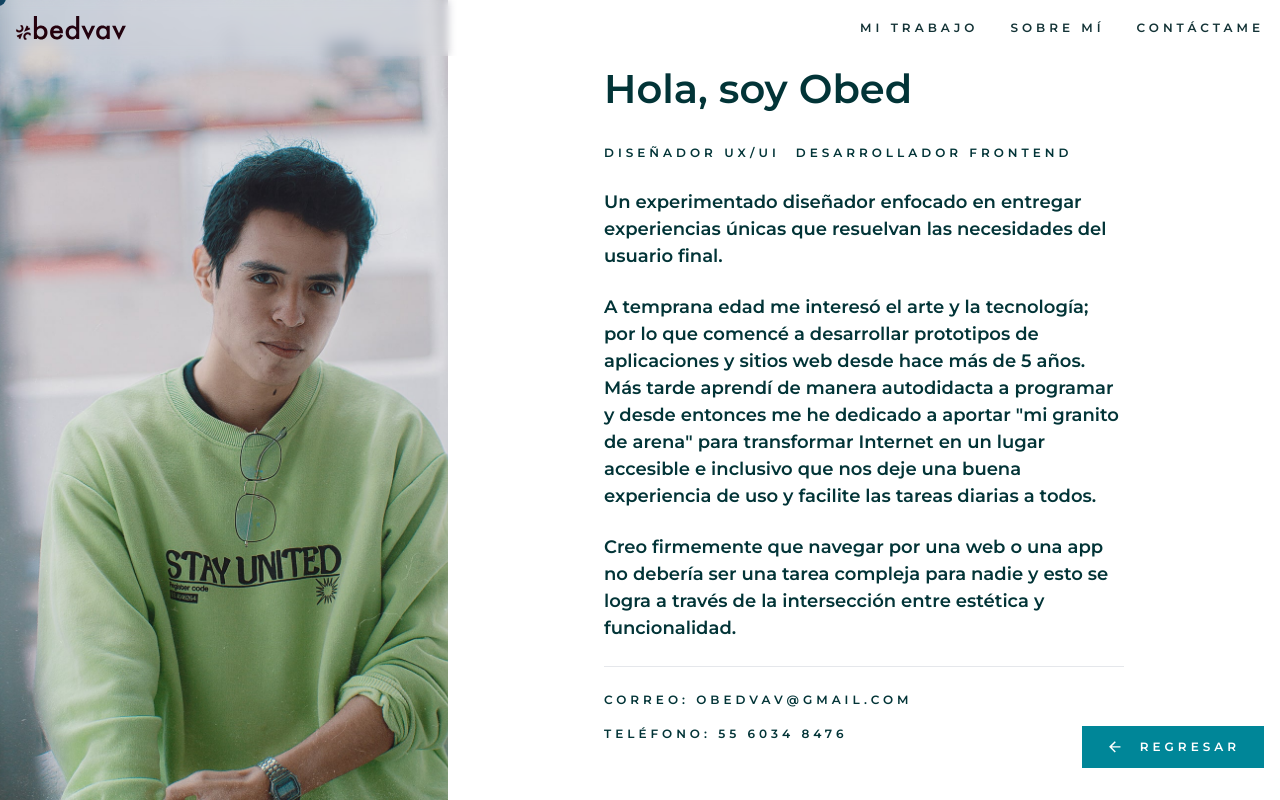
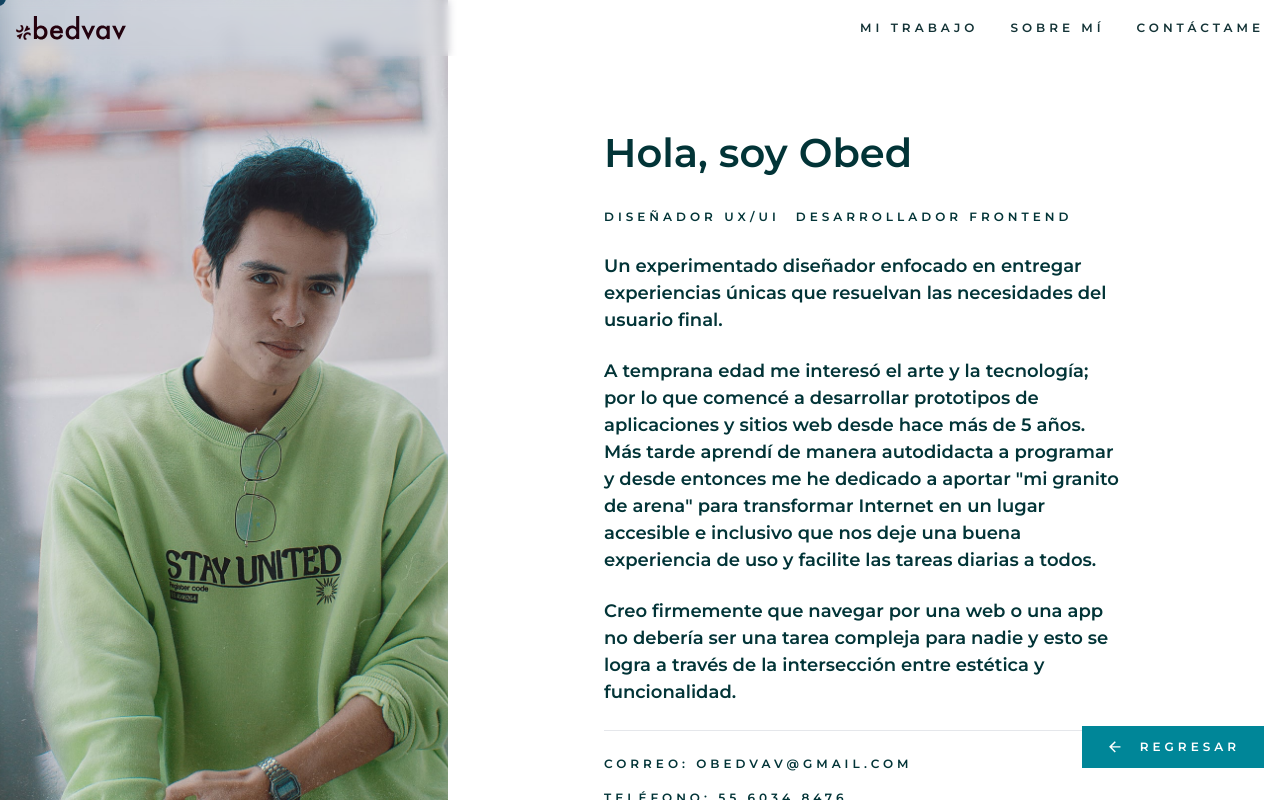
Before and after one commit to obeskay/obedvav-portfolio, a Next.js app: page /me in a window 1280 px wide. Built offline with nearby package versions, Linux system fonts and the light colour scheme.

Commit message:
cambios en el espaciado de la sección me

```diff
--- a/pages/me.tsx
+++ b/pages/me.tsx
@@ -74,7 +74,7 @@ const me = () => {
             </motion.div>
           </AnimatePresence>
 
-          <motion.div className="w-full md:max-h-[100%] md:overflow-y-scroll flex justify-center p-[1rem] md:p-[4rem] md:pl-0">
+          <motion.div className="w-full md:max-h-[100%] md:overflow-y-scroll flex justify-center p-[1rem] md:p-[4rem] md:py-[8rem] md:pl-0">
             <motion.div className="max-w-[520px] space-y-[1.5rem] text-lg">
               <TextReveal className="text-3xl">Hola, soy Obed </TextReveal>
 
@@ -111,19 +111,21 @@ const me = () => {
                 intersección entre estética y funcionalidad.
               </motion.p>
               <motion.hr variants={itemAnimation} />
-              <motion.div className="space-y-[1rem] pb-[4rem]">
-                <motion.p
+              <motion.div className="space-y-[1rem] pb-[4rem] md:pb-[8rem]">
+                <motion.a
+                  href="mailto:obedvav@gmail.com"
                   variants={itemAnimation}
-                  className="text-sm spaced-text"
+                  className="block text-sm spaced-text"
                 >
                   Correo: obedvav@gmail.com
-                </motion.p>
-                <motion.p
+                </motion.a>
+                <motion.a
+                  href="tel:5560348476"
                   variants={itemAnimation}
-                  className="text-sm spaced-text"
+                  className="block text-sm spaced-text"
                 >
                   Teléfono: 55 6034 8476
-                </motion.p>
+                </motion.a>
               </motion.div>
             </motion.div>
           </motion.div>
```
